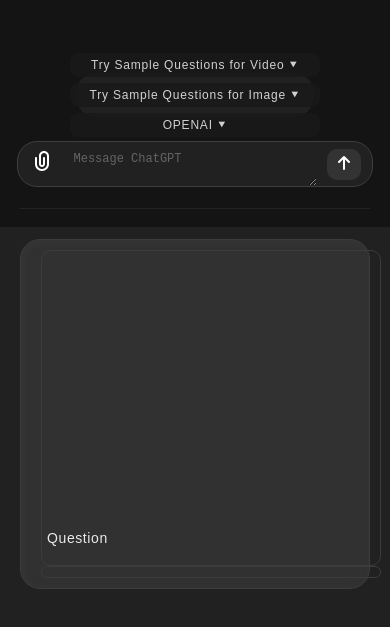
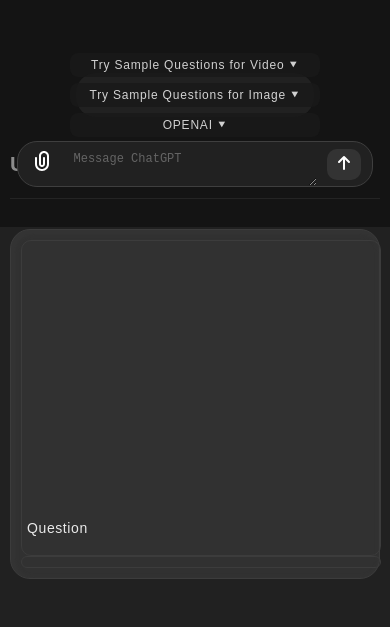
Before and after one commit to Yared-betsega/opencv-openai-video-processor, a plain HTML site: page index.html in a window 390 px wide. Shown: the part 617-1244 px from the top of the page. Drawn offline with Linux system fonts and the light colour scheme; no server answers.

Commit message:
reduce padding

```diff
--- a/home.css
+++ b/home.css
@@ -416,12 +416,14 @@ p {
     padding: 10px;
   }
   .usage-data {
-    padding: 20px !important;
+    padding: 10px !important;
   }
   .question-container, .answer-container {
     width: 100% !important;
     padding: 5px !important;
     flex-direction: column;
+    margin-left: 0px;
+    margin-right: 0px;
   }
   .uploaded-file, #questionText {
     width: fit-content  !important;
```
